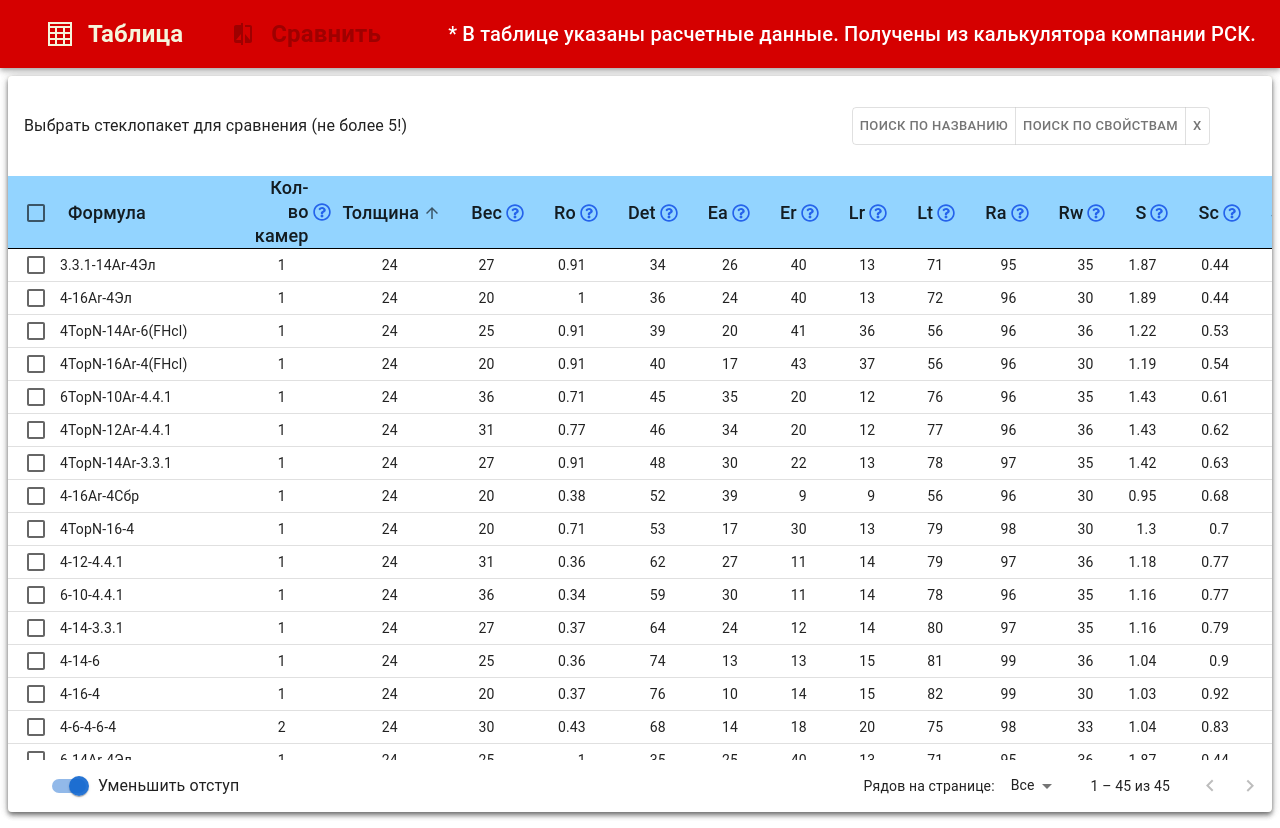
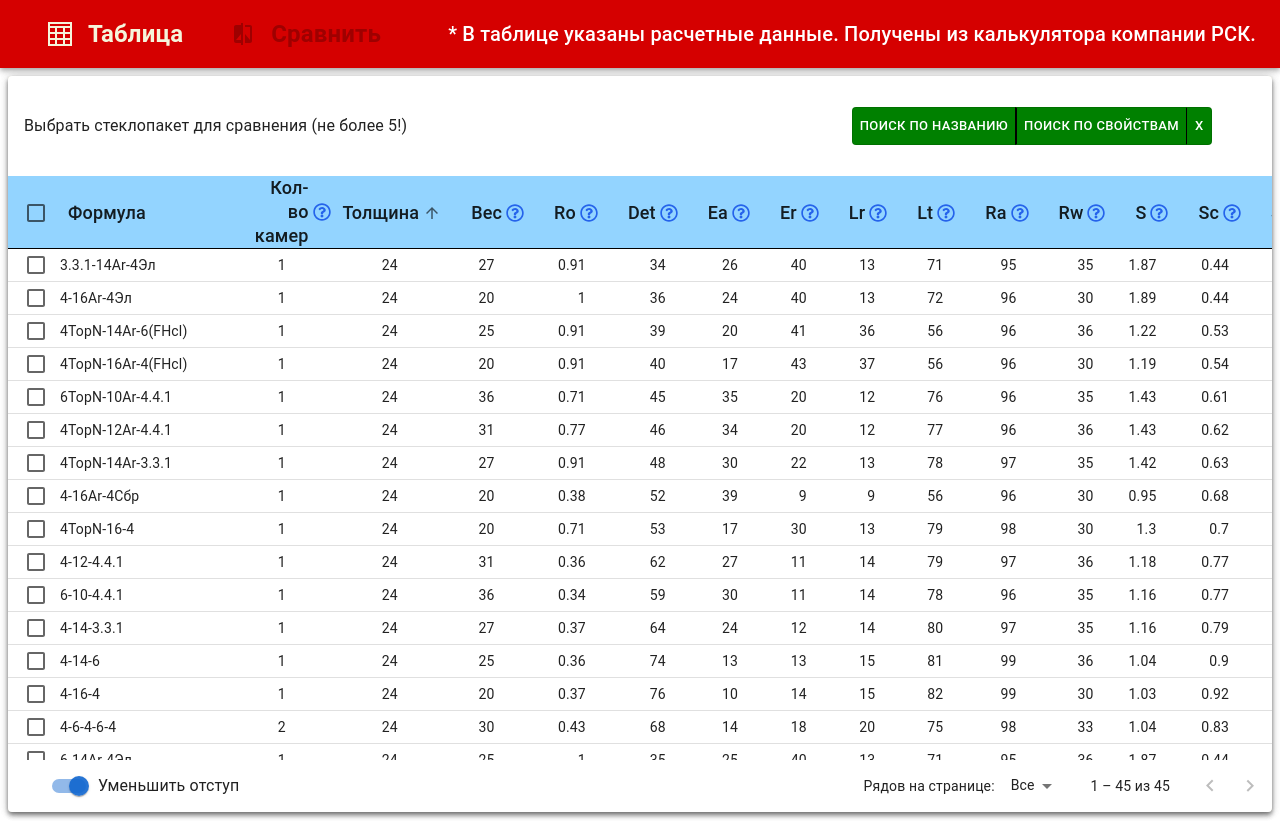
Before and after one commit to akuma-code/stp_client, a React (Create React App) app: page / in a window 1280 px wide. Built offline with nearby package versions, Linux system fonts and the light colour scheme.

Commit message:
styled buttons

```diff
--- a/src/Components/DataTable/StpTableToolbar.tsx
+++ b/src/Components/DataTable/StpTableToolbar.tsx
@@ -104,7 +104,11 @@ export function StpTableToolbar({ numSelected, numFiltered }: TableToolbarProps)
                     value={ filterView }
                     onChange={ handleChangeView }
                     size='small'
-
+                    sx={ {
+                        [`& .MuiToggleButton-root`]: { bgcolor: 'green', color: 'white' },
+                        [`& .MuiToggleButton-root.MuiToggleButtonGroup-middleButton`]: { borderLeft: '2px solid black', borderRight: '2px solid black' },
+                        [`& .MuiToggleButton-root:hover`]: { bgcolor: '#a6f5a6', color: 'black' },
+                    } }
 
                 >
                     <ToggleButton
```
